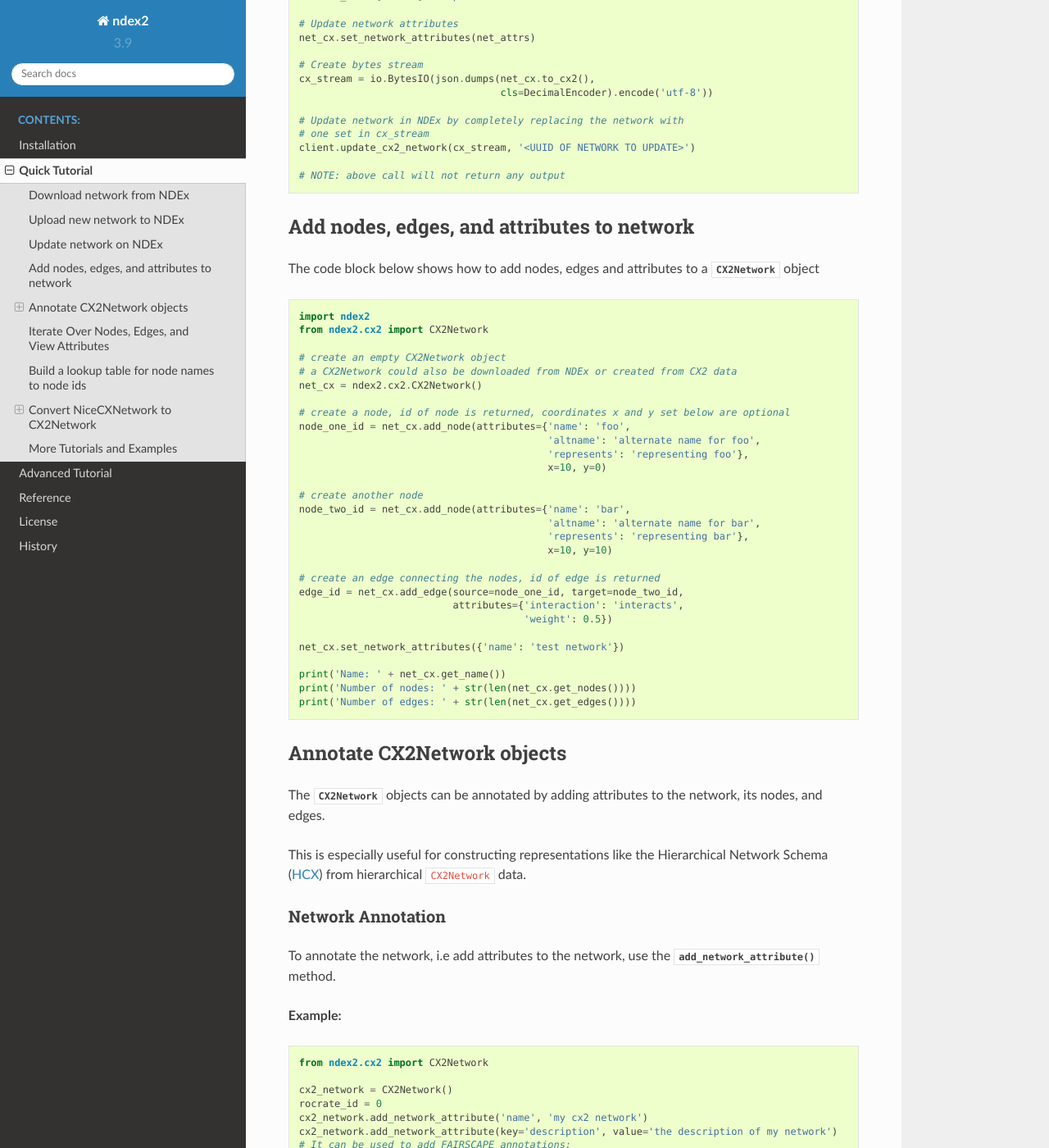
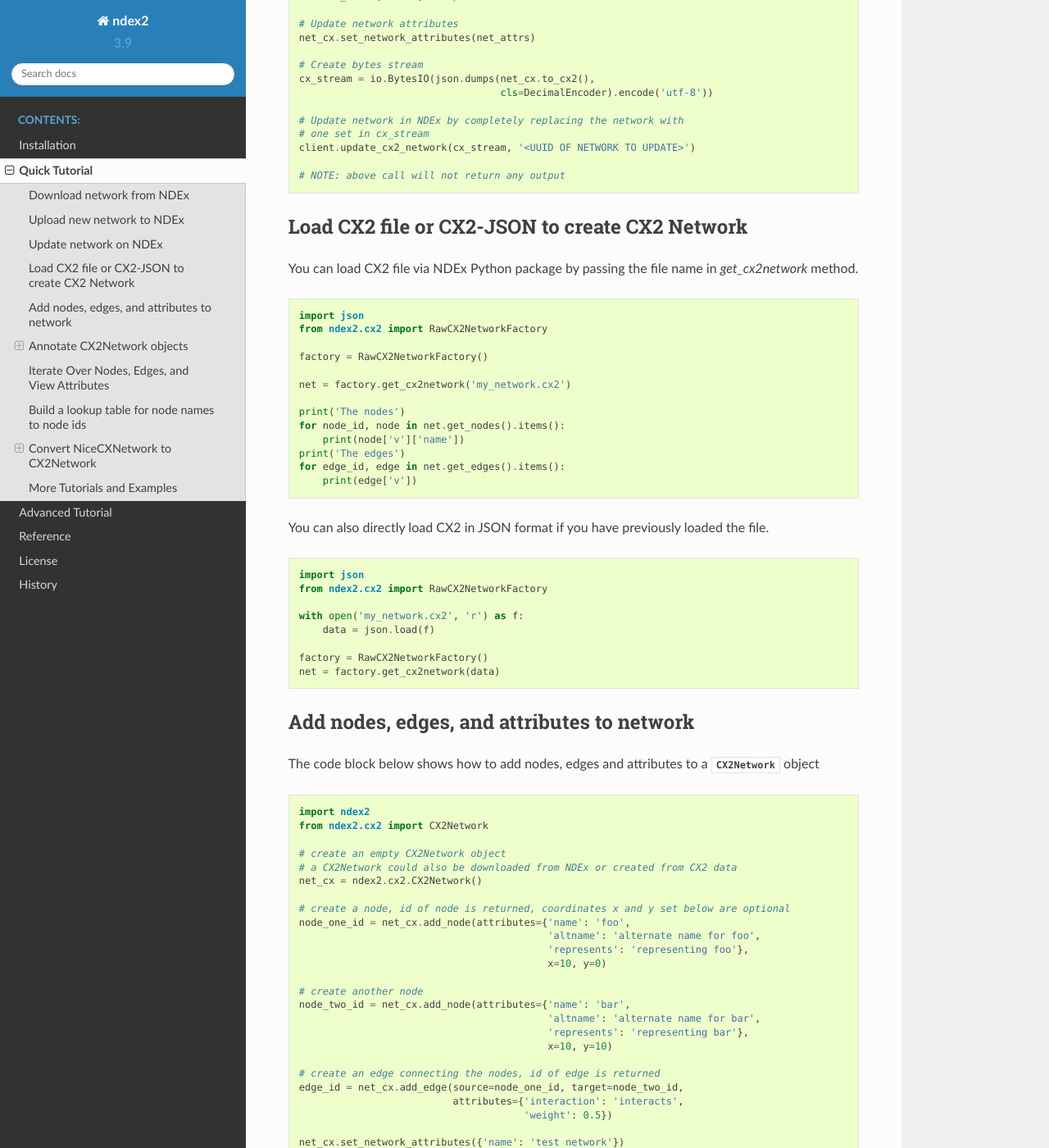
Before and after one commit to ndexbio/ndex2-client, a Sphinx documentation site: the page built from docs/quicktutorial.rst, in a window 1280 px wide and 1400 px high, scrolled down 2255 px. Shown: the whole window at 82% size. Built offline with Sphinx 7.4.7 and the Read the Docs theme 2.0.0, drawn with Linux system fonts in a browser that asks for light colours.

Commit message:
Add file loading to tutorial

```diff
--- a/docs/quicktutorial.rst
+++ b/docs/quicktutorial.rst
@@ -144,6 +144,41 @@ The code block below shows how to update a network **already** on NDEx_
     client.update_cx2_network(cx_stream, '<UUID OF NETWORK TO UPDATE>')
 
     # NOTE: above call will not return any output
+
+
+Load CX2 file or CX2-JSON to create CX2 Network
+------------------------------------------------
+
+You can load CX2 file via NDEx Python package by passing the file name in `get_cx2network` method.
+
+.. code-block:: python
+
+    import json
+    from ndex2.cx2 import RawCX2NetworkFactory
+
+    factory = RawCX2NetworkFactory()
+
+    net = factory.get_cx2network('my_network.cx2')
+
+    print('The nodes')
+    for node_id, node in net.get_nodes().items():
+        print(node['v']['name'])
+    print('The edges')
+    for edge_id, edge in net.get_edges().items():
+        print(edge['v'])
+
+You can also directly load CX2 in JSON format if you have previously loaded the file.
+
+.. code-block:: python
+
+    import json
+    from ndex2.cx2 import RawCX2NetworkFactory
+
+    with open('my_network.cx2', 'r') as f:
+        data = json.load(f)
+
+    factory = RawCX2NetworkFactory()
+    net = factory.get_cx2network(data)
 
 
 Add nodes, edges, and attributes to network
```
